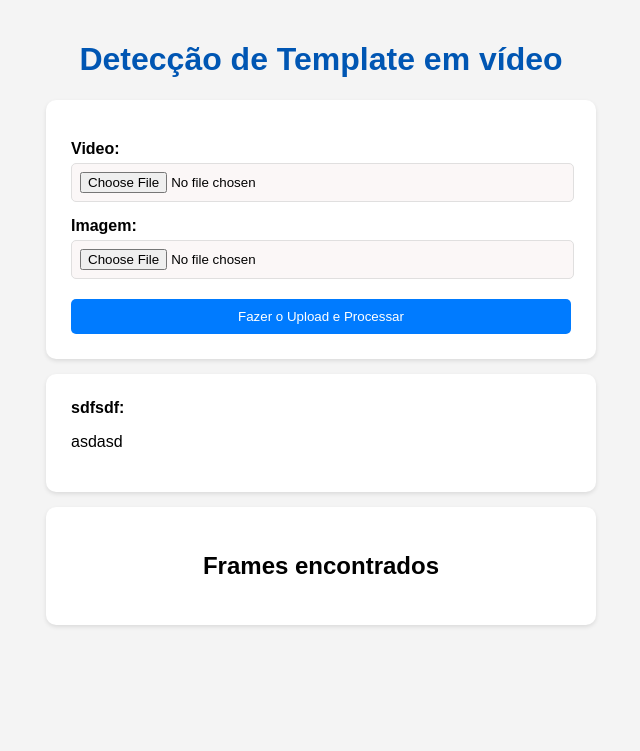
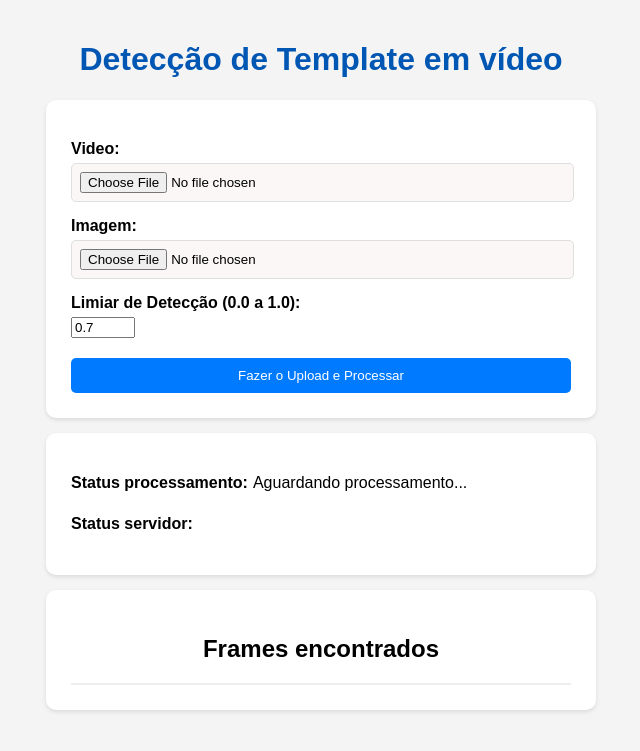
Before and after one commit to VIniciusBeraldo/desafio_tecnico_telefonia, a Flask app: page / in a window 1280 px wide. Shown: the top 751 px of the page, without its empty margins (319-959 px from the left). Run offline with Flask 3, Linux system fonts and the light colour scheme; some libraries are stand-ins or nearby versions.

Commit message:
Atualizando projeto

```diff
--- a/app/app.py
+++ b/app/app.py
@@ -1,81 +1,92 @@
 import os, cv2, threading
 import numpy as np
 from flask import Flask, request, render_template, jsonify
-from flask_socketio import SocketIO, emit, join_room, leave_room
+from flask_socketio import SocketIO
 
 app = Flask(__name__)
 
-# --- Configurações para Upload ---
-# Define o diretório onde os arquivos serão salvos temporariamente
 UPLOAD_FOLDER = 'uploads'
-ALLOWED_EXTENSIONS = {'png', 'jpg', 'jpeg', 'gif', 'mp4', 'avi', 'mov'} # Adicione os tipos de arquivo que você permite
+ALLOWED_EXTENSIONS = {'png', 'jpg', 'jpeg', 'mp4'}
 
 app.config['UPLOAD_FOLDER'] = UPLOAD_FOLDER
 
-# Cria o diretório de uploads se ele não existir
-# Isso garante que a pasta 'uploads' esteja pronta quando o app iniciar
+# Caso não exista o diretorio para o armazenamento dos arquivos, o mesmo sera criado.
 if not os.path.exists(UPLOAD_FOLDER):
     os.makedirs(UPLOAD_FOLDER)
 
+# Verificando se os arquivos estão dentro das extensões permtidas.
 def allowed_file(filename):
     return '.' in filename and \
            filename.rsplit('.', 1)[1].lower() in ALLOWED_EXTENSIONS
 
+# Configurando o socekio para buscar as informações enviadas ao redis quando a trehad emite um template_found.
 socketio = SocketIO(app, message_queue='redis://localhost:6379/0', cors_allowed_origins="*")
 
-def detectacao_template(video_path, image_path, sid=None):
+def detectacao_template(video_path, image_path, sid=None, threshold=0.7):
 
-    # Carregar o template
-    template = cv2.imread(image_path, cv2.IMREAD_GRAYSCALE)
+    try:
+        # Carregamando a imagem template
+        template = cv2.imread(image_path, cv2.IMREAD_GRAYSCALE)
+        video_base = cv2.VideoCapture(video_path)
 
-    # Verificar se o template foi carregado
-    if template is None:
-        print("Verifique se o arquivo existe e o caminho está correto.")
+        # Verificar se o vídeo foi aberto corretamente
+        if not video_base.isOpened():
+            if sid:
+                socketio.emit('processing_error', {'message': 'Erro ao abrir vídeo.'}, room=sid)
+            return
+
+        frame_count = 0
+
+        while True:
+
+            ret, frame = video_base.read()
+
+            if not ret: # caso nã encontre nenhum frame, finaliza o processamento.
+                print("Fim do vídeo ou erro ao ler frame.")
+                break
+
+            frame_count += 1
+
+            frame_cinza = cv2.cvtColor(frame, cv2.COLOR_BGR2GRAY)
+
+            res = cv2.matchTemplate(frame_cinza, template, cv2.TM_CCOEFF_NORMED)
+
+            loc = np.where(res >= threshold)
+
+            num_deteccoes_no_frame = 0
+
+            for pt in zip(*loc[::-1]):
+                num_deteccoes_no_frame += 1
+
+            if num_deteccoes_no_frame > 0:
+                print(f"Template detectado no Frame {frame_count}!")
+                if sid:
+                    message_data = {
+                        'message': f"Template detectado no Frame {frame_count}"
+                    }
+                    socketio.emit('template_found', message_data, room=sid)
+
+        if num_deteccoes_no_frame == 0:
+            if sid:
+                message_data = {
+                    'message': f"Template não encontrado."
+                }
+                socketio.emit('template_found', message_data, room=sid)
+
+    except Exception as e:
         if sid:
-            socketio.emit('processing_error', {'message': 'Erro ao carregar template.'}, room=sid)
-        return
+            socketio.emit('processing_error', {'message': f"Erro inesperado: {str(e)}"}, room=sid)
+    finally:
+        if 'cap' in locals() and video_base.isOpened():
+            video_base.release()
 
-    cap = cv2.VideoCapture(video_path)
+        if sid: # Notifica que o processamento terminou
+            socketio.emit('processing_complete', {'message': 'Processamento de vídeo concluído.'}, room=sid)
 
-    # Verificar se o vídeo foi aberto corretamente
-    if not cap.isOpened():
-        print("Verifique se o arquivo de vídeo existe, o caminho está correto e se ele não está corrompido.")
-        if sid:
-            socketio.emit('processing_error', {'message': 'Erro ao abrir vídeo.'}, room=sid)
-        return
-
-    frame_count = 0
-    while True:
-
-        ret, frame = cap.read()
-
-        if not ret:
-            print("Fim do vídeo ou erro ao ler frame.")
-            break
-
-        frame_count += 1
-
-        frame_cinza = cv2.cvtColor(frame, cv2.COLOR_BGR2GRAY)
-
-        res = cv2.matchTemplate(frame_cinza, template, cv2.TM_CCOEFF_NORMED)
-
-        threshold = 0.7
-
-        loc = np.where(res >= threshold)
-
-        num_deteccoes_no_frame = 0
-
-        for pt in zip(*loc[::-1]): # Itera sobre todas as detecções encontradas
-            num_deteccoes_no_frame += 1
-
-        if num_deteccoes_no_frame > 0:
-            print(f"Template detectado no Frame {frame_count}!")
-            if sid: # Se tivermos um SID (ID da sessão WebSocket do cliente)
-                message_data = {
-                    'message': f"Template detectado no Frame {frame_count}!",
-                }
-                socketio.emit('template_found', message_data, room=sid) # Envia a mensagem apenas para este cliente
-                print(f"Evento 'template_found' emitido para SID: {sid} no frame {frame_count}")
+        if os.path.exists(video_path):
+            os.remove(video_path)
+        if os.path.exists(image_path):
+            os.remove(image_path)
 
 # --- Rotas da Aplicação ---
 
@@ -97,6 +108,8 @@ def upload_files():
     image_path = None
 
     client_ws_sid = request.form.get('ws_sid')
+    threshold     = request.form.get('threshold')
+    threshold_value = float(threshold)
 
     if not client_ws_sid:
         print("Aviso: SID do WebSocket não recebido no upload. Mensagens WebSocket não serão enviadas para um cliente específico.")
@@ -116,12 +129,12 @@ def upload_files():
     # Após salvar, você pode usar video_path e image_path para seu processamento com OpenCV
     # Por exemplo:
     if video_path and image_path:
-        thread = threading.Thread(target=detectacao_template, args=(video_path, image_path))
+        thread = threading.Thread(target=detectacao_template, args=(video_path, image_path, client_ws_sid, threshold_value))
         thread.start()
 
-        return jsonify({"message": "Arquivos recebidos e processamento iniciado em background!"}), 200
+        return jsonify({"message": "Processamento iniciado."}), 200
     else:
-        return 'Erro ao salvar um ou ambos os arquivos.', 500
+        return jsonify({'error': 'Erro ao salvar um ou ambos os arquivos.'}), 500 # Retorno JSON
 
 if __name__ == '__main__':
     socketio.run(app, debug=True, host='0.0.0.0', port=5000)
--- a/app/static/css/style.css
+++ b/app/static/css/style.css
@@ -1,3 +1,4 @@
+/* Estilizando a pagina */
 body {
     font-family: sans-serif;
     display: flex;
@@ -11,6 +12,7 @@ h1 {
     color:  #0056b3
 }
 
+/* Estilização do form principal de uploads */
 form {
     background-color: #fff;
     padding: 25px;
@@ -53,7 +55,8 @@ input[type="submit"]:hover {
     background-color: #0056b3
 }
 
-#status_processamento {
+/* Estilização do form de status de processamento e servidor*/
+#status_geral {
     background-color: #fff;
     margin-top: 15px;
     padding: 25px;
@@ -61,9 +64,16 @@ input[type="submit"]:hover {
     box-shadow: 0px 2px 4px rgb(0, 0, 0, 0.1);
     width: 100%;
     max-width: 500px;
-
 }
 
+#status_geral .status-item {
+    display: flex;
+    align-items: baseline;
+    gap: 5px;
+    margin-bottom: 5px;
+}
+
+/* Estilização do form de frames encontradaos */
 #identificador_frames {
     text-align: center;
     background-color: #fff;
@@ -78,3 +88,22 @@ input[type="submit"]:hover {
 #identificador_frames h2 {
     display: block;
 }
+
+#frames_encontrados {
+    list-style-type: none;
+    padding: 0;
+    margin: 0;
+    max-height: 300px;
+    overflow-y: auto;
+    border: 1px solid #eee;
+    background-color: #f9f9f9;
+    padding-right: 5px;
+}
+
+#frames_encontrados li {
+    background-color: #eaf6ff;
+    margin-bottom: 5px;
+    padding: 8px 10px;
+    border-radius: 5px;
+    color: #333;
+}
--- a/app/static/js/scripts.js
+++ b/app/static/js/scripts.js
@@ -1,10 +1,67 @@
 const socket = io('http://localhost:5000');
 
-const messagesList = document.getElementById('messages'); // Onde as mensagens serão exibidas na HTML
-const wsSidInput = document.getElementById('wsSid');     // O campo oculto para guardar o SID
-const uploadForm = document.getElementById('upload_form'); // Seu formulário
+const listaFrames = document.getElementById('frames_encontrados');
+const wsSidInput = document.getElementById('wsSid');
+const uploadForm = document.getElementById('upload_form');
+const paragrafoStatusServidor = document.getElementById('status_servidor');
+const paragrafoStatusProcessamento = document.getElementById('status_processamento');
+const thresholdInput = document.getElementById('threshold_input')
 
-socket.on('template_found', (data) => {
-    console.log("encontrou")
-    addMessage(msg, 'detection');
+socket.on('connect', () => {
+    wsSidInput.value = socket.id; // Guarda o ID da sessão WebSocket no campo oculto.
+    atualizarStatusServidor('Conectado ao servidor!', 'info');
 });
+
+function atualizarStatusServidor(msg, type='info') {  // função destinada a aterar o status do servidor.
+    paragrafoStatusServidor.textContent = msg
+}
+
+function atualizarStatusProcessamento(msg, type='info') {  // função destinada a aterar o status do processamento.
+    paragrafoStatusProcessamento.textContent = msg
+}
+
+function adicionarFramesEncontrados(msg, type = 'info') { // função destinada a incrementar a lista dos frames encontrados.
+    const li = document.createElement('li');
+    li.classList.add('frames_encontrados', type);
+    li.textContent = msg;
+    listaFrames.appendChild(li);
+}
+
+socket.on('template_found', (data) => { // acionado o evento de que o template foi encontrado é chamado a função adicionarFramesEncontrados para incrementar o li om a mensagem passada.
+    adicionarFramesEncontrados(data.message, 'detection');
+});
+
+socket.on('processing_complete', (data) => { // Quando o processamento do vídeo termina é atualizado o <p> do satus de processamento.
+    atualizarStatusProcessamento(data.message, 'success');
+});
+
+uploadForm.addEventListener('submit', async (event) => { // evento ao clicar em enviar, para realiar o pedido para flask e depois realizar o processamento com opencv que esta em app.py
+    event.preventDefault();
+
+    listaFrames.innerHTML = ''
+
+    const formData = new FormData();
+    formData.append('video', document.getElementById('arquivo_video').files[0]);
+    formData.append('image', document.getElementById('arquivo_template').files[0]);
+    formData.append('ws_sid', wsSidInput.value);
+    formData.append('threshold', thresholdInput.value);
+
+    atualizarStatusProcessamento('Enviando arquivos para processamento...', 'info');
+
+    try {
+        const response = await fetch('/uploads', {
+            method: 'POST',
+            body: formData
+        });
+
+        const result = await response.json();
+
+        if (response.ok) {
+            atualizarStatusProcessamento(result.message, 'info');
+        } else {
+            atualizarStatusProcessamento(`Erro no upload: ${result.error}`, 'error');
+        }
+    } catch (error) {
+        atualizarStatusServidor(`Erro de rede ou servidor: ${error.message}`, 'error');
+    }
+});
--- a/app/templates/index.html
+++ b/app/templates/index.html
@@ -21,17 +21,29 @@
             <label for="uploadImagem">Imagem:</label>
             <input type="file" id="arquivo_template" name="image" accept="image/*" required>
         </div>
+        <input type="hidden" id="wsSid" name="ws_sid">
+        <div>
+            <label for="thresholdInput">Limiar de Detecção (0.0 a 1.0):</label>
+            <input type="number" id="threshold_input" name="threshold"
+                   min="0.0" max="1.0" step="0.1" value="0.7">
+        </div>
         <input type="submit" value="Fazer o Upload e Processar">
     </form>
 
-    <div id="status_processamento">
-        <label for="">sdfsdf:</label>
-        <p>asdasd</p>
+    <div id="status_geral">
+        <div class="status-item">
+            <label for="">Status processamento:</label>
+            <p id="status_processamento">Aguardando processamento...</p>
+        </div>
+        <div class="status-item">
+            <label for="">Status servidor:</label>
+            <p id="status_servidor"></p>
+        </div>
     </div>
 
     <div id="identificador_frames">
         <h2>Frames encontrados</h2>
-        <ul id="messages">
+        <ul id="frames_encontrados">
         </ul>
     </div>
 
```
Also changed, not shown: uploads/template.png (deleted), 1 other file.
